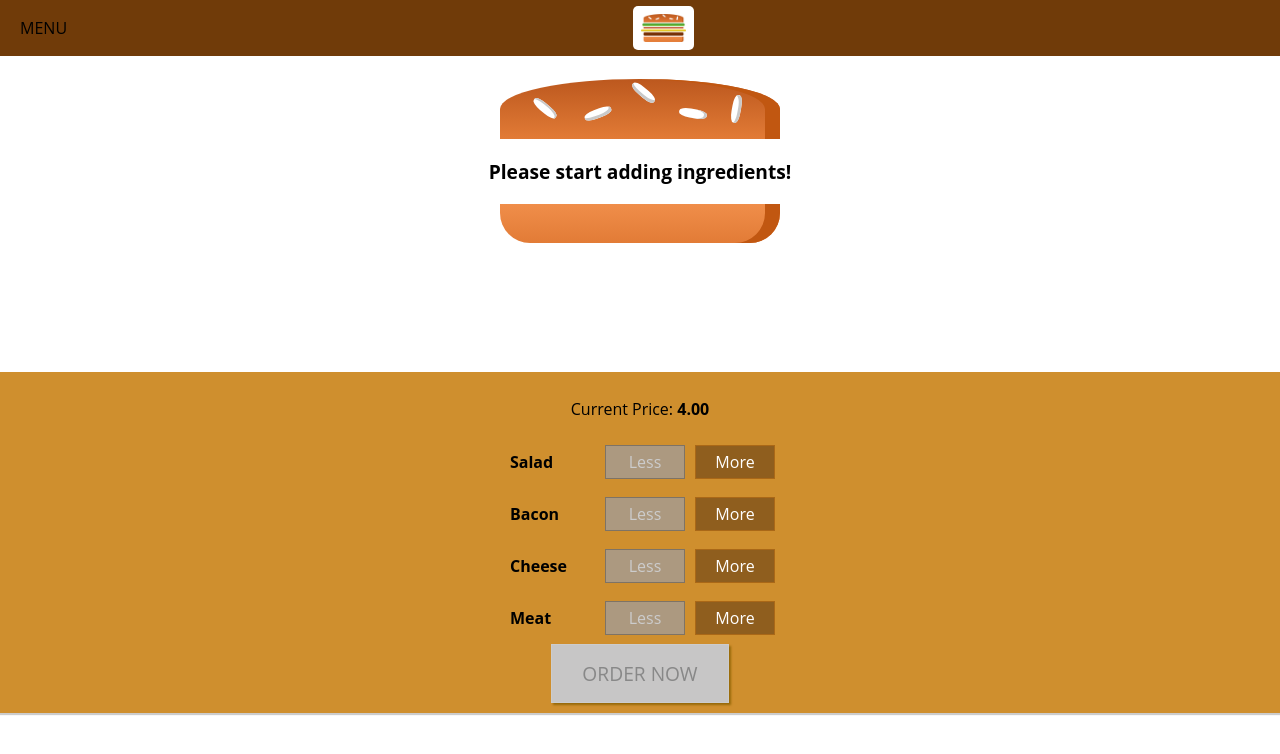
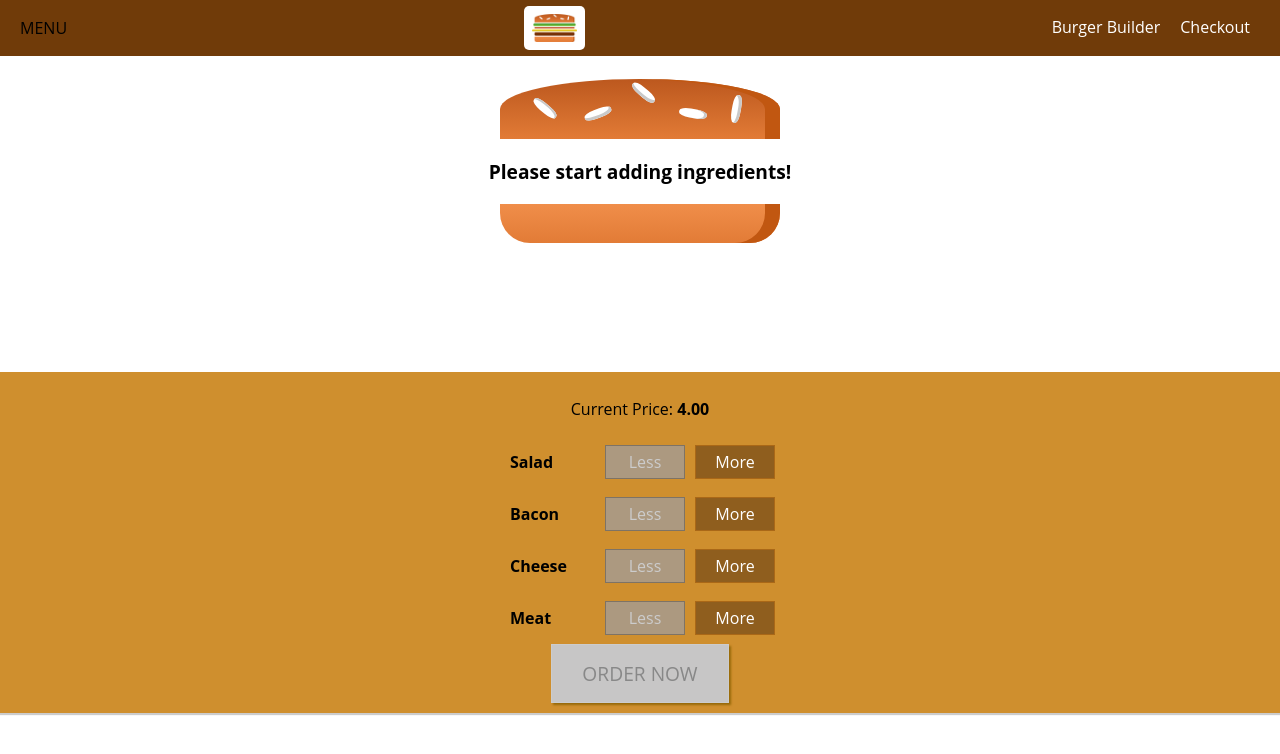
Before and after one commit to apatil88/ReactProjects, a React app in the folder burger-builder/: page / in a window 1280 px wide. Shown: the top 754 px of the page. Built offline with nearby package versions, Linux system fonts and the light colour scheme.

Commit message:
Adding Navigation Items

```diff
--- /dev/null
+++ b/burger-builder/src/components/Navigation/NavigationItems/NavigationItem/NavigationItem.css
@@ -0,0 +1,25 @@
+.NavigationItem {
+  margin: 0;
+  box-sizing: border-box;
+  display: flex;
+  height: 100%;
+  align-items: center;
+}
+
+.NavigationItem a {
+  color: white;
+  text-decoration: none;
+  height: 100%;
+  padding: 16px 10px;
+  border-bottom: 4px solid transparent;
+  box-sizing: border-box;
+  display: block;
+}
+
+.NavigationItem a:hover,
+.NavigationItem a:active,
+.NavigationItem a:active {
+  background-color: #8f5c2c;
+  border-bottom: 4px solid #40a4c8;
+  color: white;
+}
--- /dev/null
+++ b/burger-builder/src/components/Navigation/NavigationItems/NavigationItem/NavigationItem.js
@@ -0,0 +1,15 @@
+import React from "react";
+
+import classes from "./NavigationItem.css";
+
+const navigationItem = props => {
+  return (
+    <li className={classes.NavigationItem}>
+      <a href={props.link} className={props.active ? classes.active : null}>
+        {props.children}
+      </a>
+    </li>
+  );
+};
+
+export default navigationItem;
--- /dev/null
+++ b/burger-builder/src/components/Navigation/NavigationItems/NavigationItems.css
@@ -0,0 +1,8 @@
+.NavigationItems {
+  margin: 0;
+  padding: 0;
+  list-style: none;
+  display: flex;
+  align-items: center;
+  height: 100%;
+}
--- /dev/null
+++ b/burger-builder/src/components/Navigation/NavigationItems/NavigationItems.js
@@ -0,0 +1,18 @@
+import React from "react";
+
+import classes from "./NavigationItems.css";
+
+import NavigationItem from "./NavigationItem/NavigationItem";
+
+const navigationItems = props => {
+  return (
+    <ul className={classes.NavigationItems}>
+      <NavigationItem link="/" active>
+        Burger Builder
+      </NavigationItem>
+      <NavigationItem link="/">Checkout</NavigationItem>
+    </ul>
+  );
+};
+
+export default navigationItems;
--- a/burger-builder/src/components/Navigation/Toolbar/Toolbar.js
+++ b/burger-builder/src/components/Navigation/Toolbar/Toolbar.js
@@ -2,13 +2,16 @@
 
 import classes from "./Toolbar.css";
 import Logo from "../../Logo/Logo";
+import NavigationItems from "../NavigationItems/NavigationItems";
 
 const toolbar = props => {
   return (
     <header className={classes.Toolbar}>
       <div>MENU</div>
       <Logo />
-      <nav></nav>
+      <nav>
+        <NavigationItems />
+      </nav>
     </header>
   );
 };
```
